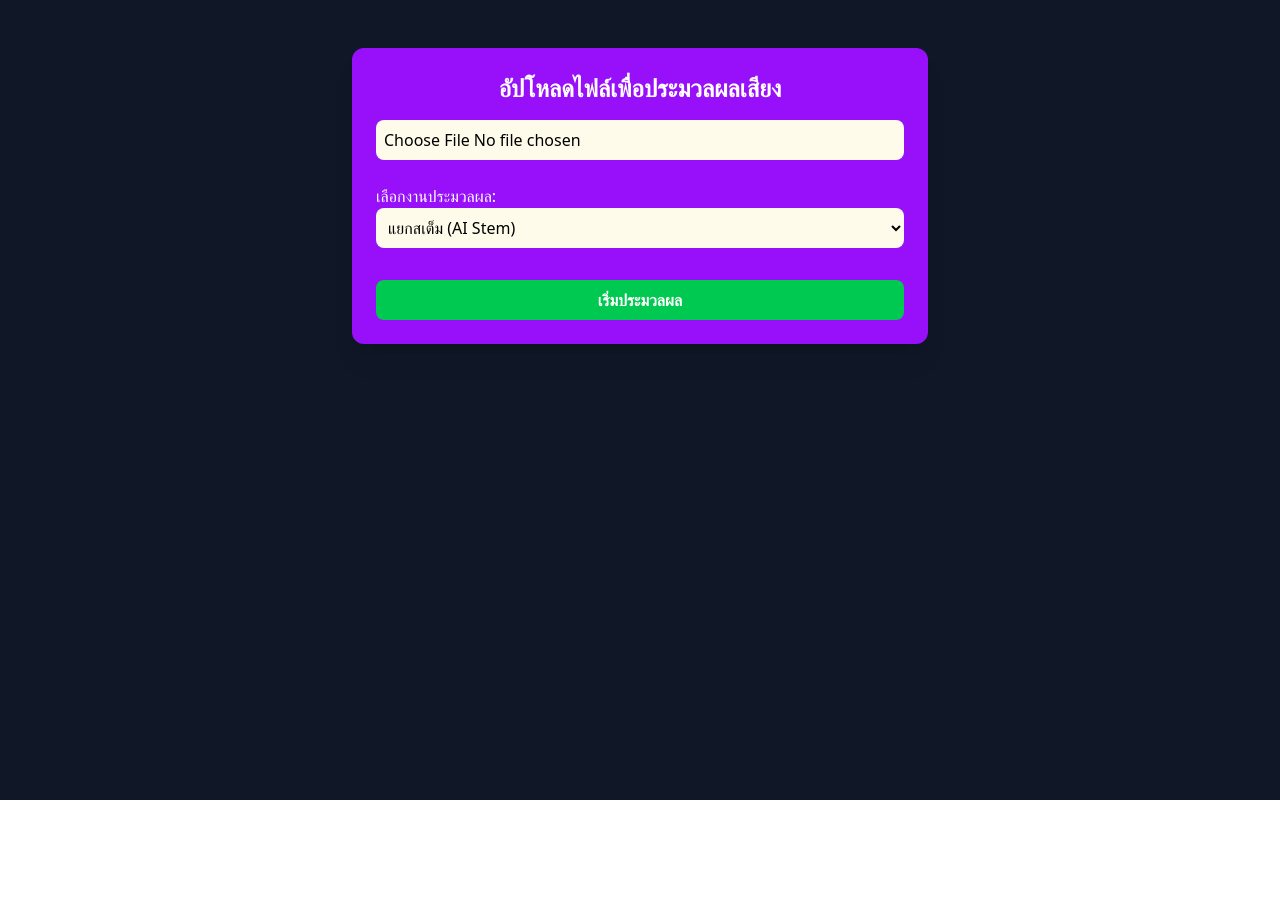
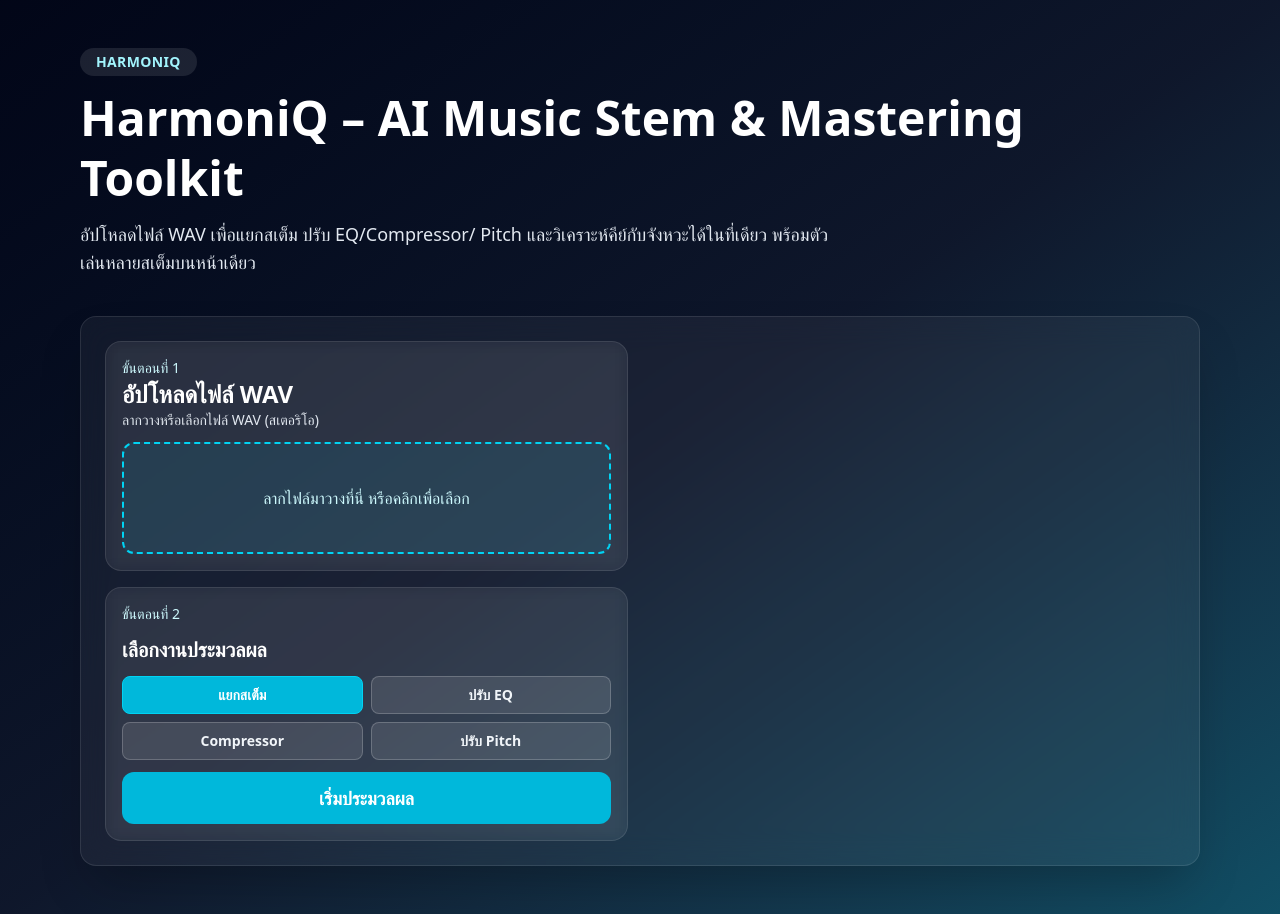
Before and after one commit to saikobz/project-music, a Next.js app: page / in a window 1280 px wide. Before the commit the page ends 800 px from the top, so only its background shows below. Built offline with nearby package versions, Linux system fonts and the light colour scheme; no server answers.

Commit message:
แก้ UX/UI

```diff
--- a/app/components/UploadBox.tsx
+++ b/app/components/UploadBox.tsx
@@ -4,6 +4,8 @@
 import WaveformPlayer from "./WaveformPlayer";
 import MultiStemLivePlayer from "./MultiStemLivePlayer";
 import AudioAnalysis from "./AudioAnalysis";
+
+const API_BASE = process.env.NEXT_PUBLIC_API_BASE || "http://localhost:8000";
 
 function UploadBox() {
     const [file, setFile] = useState<File | null>(null);
@@ -20,6 +22,7 @@
     const [errorMessage, setErrorMessage] = useState<string | null>(null);
     const [successMessage, setSuccessMessage] = useState<string | null>(null);
     const [analysis, setAnalysis] = useState<{ tempo: number; key: string; pitch: string | null } | null>(null);
+    const [statusText, setStatusText] = useState<string | null>(null);
 
     const handleUpload = async () => {
         if (!file) {
@@ -36,6 +39,7 @@
         setErrorMessage(null);
         setSuccessMessage(null);
         setAnalysis(null);
+        setStatusText("กำลังประมวลผล...");
 
         const formData = new FormData();
         formData.append("file", file);
@@ -47,41 +51,45 @@
             let suffix = "";
 
             if (action === "separate") {
-                response = await axios.post("http://localhost:8000/separate", formData);
+                response = await axios.post(`${API_BASE}/separate`, formData);
                 const { file_id, zip_url } = response.data;
                 setFileId(file_id);
                 setZipUrl(zip_url);
                 setSuccessMessage("แยกสเต็มสำเร็จ พร้อมให้ดาวน์โหลด");
+                setStatusText("แยกสเต็มเสร็จสิ้น");
             }
 
             if (action === "eq") {
-                response = await axios.post(`http://localhost:8000/apply-eq?target=${target}`, formData, {
+                response = await axios.post(`${API_BASE}/apply-eq?target=${target}`, formData, {
                     responseType: "blob",
                 });
                 const url = window.URL.createObjectURL(new Blob([response.data]));
                 setDownloadUrl(url);
                 suffix = `_eq_${target}`;
                 setSuccessMessage("ปรับ EQ สำเร็จ พร้อมให้ดาวน์โหลด");
+                setStatusText("ปรับ EQ เสร็จสิ้น");
             }
 
             if (action === "compressor") {
-                response = await axios.post(`http://localhost:8000/apply-compressor?strength=${strength}`, formData, {
+                response = await axios.post(`${API_BASE}/apply-compressor?strength=${strength}`, formData, {
                     responseType: "blob",
                 });
                 const url = window.URL.createObjectURL(new Blob([response.data]));
                 setDownloadUrl(url);
                 suffix = `_compressed_${strength}`;
                 setSuccessMessage("ปรับ Compressor สำเร็จ พร้อมให้ดาวน์โหลด");
+                setStatusText("ปรับ Compressor เสร็จสิ้น");
             }
 
             if (action === "pitch") {
-                response = await axios.post(`http://localhost:8000/pitch-shift?steps=${pitchSteps}`, formData, {
+                response = await axios.post(`${API_BASE}/pitch-shift?steps=${pitchSteps}`, formData, {
                     responseType: "blob",
                 });
                 const url = window.URL.createObjectURL(new Blob([response.data]));
                 setDownloadUrl(url);
                 suffix = `_pitch_${pitchSteps}`;
                 setSuccessMessage("ปรับ Pitch สำเร็จ พร้อมให้ดาวน์โหลด");
+                setStatusText("ปรับ Pitch เสร็จสิ้น");
             }
 
             if (file && suffix) {
@@ -92,7 +100,7 @@
             const analyzeData = new FormData();
             analyzeData.append("file", file);
             try {
-                const analyzeResp = await axios.post("http://localhost:8000/analyze", analyzeData);
+                const analyzeResp = await axios.post(`${API_BASE}/analyze`, analyzeData);
                 setAnalysis(analyzeResp.data);
             } catch (err) {
                 console.error("Analyze error", err);
@@ -116,36 +124,67 @@
                 }
             }
             setErrorMessage(message);
+            setStatusText(null);
         } finally {
             setLoading(false);
         }
     };
 
     return (
-        <div className="p-6 bg-purple-600 text-white rounded-xl shadow-xl max-w-xl mx-auto mt-8 space-y-4">
-            <h2 className="text-center text-2xl font-bold">อัปโหลดไฟล์เพื่อประมวลผลเสียง</h2>
+        <div className="grid gap-6 md:grid-cols-2 p-6">
+            <div className="space-y-4">
+                <div className="rounded-2xl border border-white/10 bg-white/5 p-4 backdrop-blur">
+                    <p className="text-sm text-cyan-100">ขั้นตอนที่ 1</p>
+                    <h2 className="text-2xl font-bold">อัปโหลดไฟล์ WAV</h2>
+                    <p className="text-sm text-slate-200">ลากวางหรือเลือกไฟล์ WAV (สเตอริโอ)</p>
 
+                    <label className="mt-3 flex h-28 cursor-pointer items-center justify-center rounded-xl border-2 border-dashed border-cyan-400 bg-cyan-500/10 text-center text-cyan-100 hover:border-cyan-200 hover:bg-cyan-500/15 transition">
                         <input
                             type="file"
                             accept="audio/wav"
+                            className="hidden"
                             onChange={(e) => setFile(e.target.files?.[0] || null)}
-                className="text-black w-full p-2 bg-amber-50 rounded-lg"
                         />
+                        {file ? (
+                            <span className="font-semibold">{file.name}</span>
+                        ) : (
+                            <span>ลากไฟล์มาวางที่นี่ หรือคลิกเพื่อเลือก</span>
+                        )}
+                    </label>
+                </div>
 
-            <div>
-                <label className="block mt-2">เลือกงานประมวลผล:</label>
-                <select value={action} onChange={(e) => setAction(e.target.value)} className="w-full text-black p-2 bg-amber-50 rounded-lg">
-                    <option value="separate">แยกสเต็ม (AI Stem)</option>
-                    <option value="eq">ปรับ EQ</option>
-                    <option value="compressor">ปรับ Compressor</option>
-                    <option value="pitch">ปรับ Pitch</option>
-                </select>
+                <div className="rounded-2xl border border-white/10 bg-white/5 p-4 backdrop-blur space-y-3">
+                    <p className="text-sm text-cyan-100">ขั้นตอนที่ 2</p>
+                    <h3 className="text-xl font-semibold">เลือกงานประมวลผล</h3>
+                    <div className="grid grid-cols-2 gap-2">
+                        {[
+                            { value: "separate", label: "แยกสเต็ม" },
+                            { value: "eq", label: "ปรับ EQ" },
+                            { value: "compressor", label: "Compressor" },
+                            { value: "pitch", label: "ปรับ Pitch" },
+                        ].map((item) => (
+                            <button
+                                key={item.value}
+                                onClick={() => setAction(item.value)}
+                                className={`rounded-lg px-3 py-2 text-sm font-semibold border ${
+                                    action === item.value ? "bg-cyan-500 text-white border-cyan-400" : "bg-white/10 border-white/20 text-slate-100"
+                                }`}
+                                disabled={loading}
+                            >
+                                {item.label}
+                            </button>
+                        ))}
                     </div>
 
                     {action === "eq" && (
                         <div>
-                    <label className="block mt-2">Preset EQ:</label>
-                    <select value={target} onChange={(e) => setTarget(e.target.value)} className="w-full text-black p-2 rounded-lg bg-amber-50">
+                            <label className="block text-sm mb-1">Preset EQ</label>
+                            <select
+                                value={target}
+                                onChange={(e) => setTarget(e.target.value)}
+                                className="w-full rounded-lg bg-slate-800 p-2 text-white"
+                                disabled={loading}
+                            >
                                 <option value="vocals">Vocals</option>
                                 <option value="drums">Drums</option>
                                 <option value="bass">Bass</option>
@@ -156,8 +195,13 @@
 
                     {action === "compressor" && (
                         <div>
-                    <label className="block mt-2">ความแรง (Strength):</label>
-                    <select value={strength} onChange={(e) => setStrength(e.target.value)} className="w-full text-black p-2 rounded-lg bg-amber-50">
+                            <label className="block text-sm mb-1">ความแรง (Strength)</label>
+                            <select
+                                value={strength}
+                                onChange={(e) => setStrength(e.target.value)}
+                                className="w-full rounded-lg bg-slate-800 p-2 text-white"
+                                disabled={loading}
+                            >
                                 <option value="soft">Soft</option>
                                 <option value="medium">Medium</option>
                                 <option value="hard">Hard</option>
@@ -167,12 +211,13 @@
 
                     {action === "pitch" && (
                         <div>
-                    <label className="block mt-2">ขยับ pitch (half-steps +/-):</label>
+                            <label className="block text-sm mb-1">ขยับ pitch (half-steps +/-)</label>
                             <input
                                 type="number"
                                 value={pitchSteps}
                                 onChange={(e) => setPitchSteps(parseFloat(e.target.value))}
-                        className="w-full text-black p-2 rounded-lg bg-amber-50"
+                                className="w-full rounded-lg bg-slate-800 p-2 text-white"
+                                disabled={loading}
                             />
                         </div>
                     )}
@@ -180,35 +225,39 @@
                     <button
                         onClick={handleUpload}
                         disabled={loading}
-                className={`mt-4 w-full text-white font-bold py-2 px-4 rounded-lg cursor-pointer ${
-                    loading ? "bg-green-400 cursor-not-allowed" : "bg-green-500 hover:bg-green-600"
+                        className={`w-full rounded-xl py-3 text-lg font-bold transition ${
+                            loading ? "bg-cyan-400/60 cursor-not-allowed" : "bg-cyan-500 hover:bg-cyan-600"
                         }`}
                     >
                         {loading ? "กำลังประมวลผล..." : "เริ่มประมวลผล"}
                     </button>
-
-            {processingTime && (
-                <div className="text-center text-green-300 font-medium mt-2">
-                    เวลาในการประมวลผล: {processingTime}
+                    {statusText && (
+                        <div className="rounded-lg bg-slate-800/70 border border-white/10 p-2 text-sm text-cyan-100">
+                            {statusText}
                         </div>
                     )}
-
+                    {processingTime && (
+                        <div className="text-sm text-green-200">เวลาในการประมวลผล: {processingTime}</div>
+                    )}
                     {errorMessage && (
-                <div className="text-center text-red-300 font-medium mt-2">
+                        <div className="rounded-lg bg-red-600/70 border border-red-400 p-2 text-sm text-white">
                             {errorMessage}
                         </div>
                     )}
-
                     {successMessage && (
-                <div className="text-center text-green-200 font-medium mt-2">
+                        <div className="rounded-lg bg-green-600/70 border border-green-400 p-2 text-sm text-white">
                             {successMessage}
                         </div>
                     )}
+                </div>
+            </div>
 
+            <div className="space-y-4">
                 {analysis && <AudioAnalysis data={analysis} />}
 
                 {fileId && (
-                <div className="mt-6">
+                    <div className="rounded-2xl border border-white/10 bg-white/5 p-4 backdrop-blur">
+                        <h3 className="text-xl font-semibold mb-2">Multi-stem Player</h3>
                         <MultiStemLivePlayer fileId={fileId} />
                     </div>
                 )}
@@ -217,24 +266,25 @@
                     <a
                         href={zipUrl}
                         download="separated.zip"
-                    className="mt-4 block w-full text-center bg-yellow-600 hover:bg-yellow-700 text-white font-semibold py-2 px-4 rounded-lg"
+                        className="block w-full text-center rounded-xl bg-yellow-500 hover:bg-yellow-600 text-black font-semibold py-3"
                     >
                         ดาวน์โหลดไฟล์สเต็ม (ZIP)
                     </a>
                 )}
 
                 {downloadUrl && downloadFileName && !downloadFileName.endsWith(".zip") && (
-                <>
+                    <div className="rounded-2xl border border-white/10 bg-white/5 p-4 backdrop-blur space-y-3">
                         <a
                             href={downloadUrl}
                             download={downloadFileName}
-                        className="mt-4 block w-full text-center bg-blue-600 hover:bg-blue-700 text-white font-semibold py-2 px-4 rounded-lg"
+                            className="block w-full text-center rounded-xl bg-blue-600 hover:bg-blue-700 text-white font-semibold py-3"
                         >
                             ดาวน์โหลดไฟล์ (WAV)
                         </a>
                         <WaveformPlayer audioUrl={downloadUrl} />
-                </>
+                    </div>
                 )}
+            </div>
         </div>
     );
 }
--- a/app/page.tsx
+++ b/app/page.tsx
@@ -1,10 +1,25 @@
-import Image from "next/image";
 import UploadBox from "./components/UploadBox";
 
 export default function Home() {
   return (
-    <main className="min-h-screen bg-gray-900 text-white p-4">
-      <UploadBox />
+    <main className="min-h-screen bg-gradient-to-br from-slate-950 via-slate-900 to-cyan-900 text-white">
+      <div className="max-w-6xl mx-auto px-4 py-12 space-y-10">
+        <header className="flex flex-col gap-3">
+          <span className="inline-flex items-center gap-2 self-start rounded-full bg-white/10 px-4 py-1 text-sm font-semibold uppercase tracking-wide text-cyan-200">
+            HarmoniQ
+          </span>
+          <h1 className="text-4xl md:text-5xl font-bold leading-tight">
+            HarmoniQ – AI Music Stem &amp; Mastering Toolkit
+          </h1>
+          <p className="text-lg text-slate-200 max-w-3xl">
+            อัปโหลดไฟล์ WAV เพื่อแยกสเต็ม ปรับ EQ/Compressor/ Pitch และวิเคราะห์คีย์กับจังหวะได้ในที่เดียว พร้อมตัวเล่นหลายสเต็มบนหน้าเดียว
+          </p>
+        </header>
+
+        <section className="bg-white/5 border border-white/10 rounded-2xl shadow-2xl backdrop-blur-lg">
+          <UploadBox />
+        </section>
+      </div>
     </main>
   );
 }
```
Lines whose indentation alone changed are shown as unchanged.
